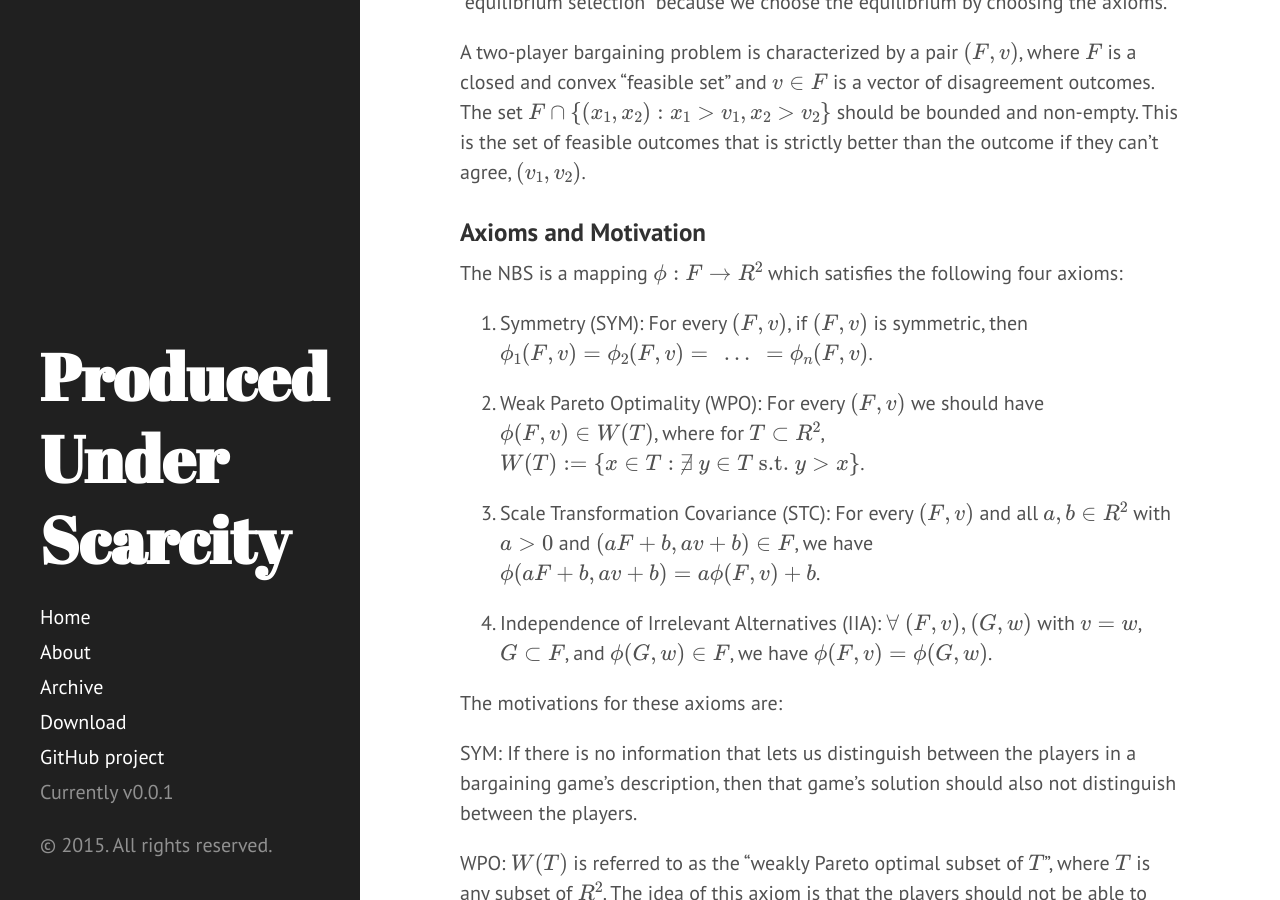
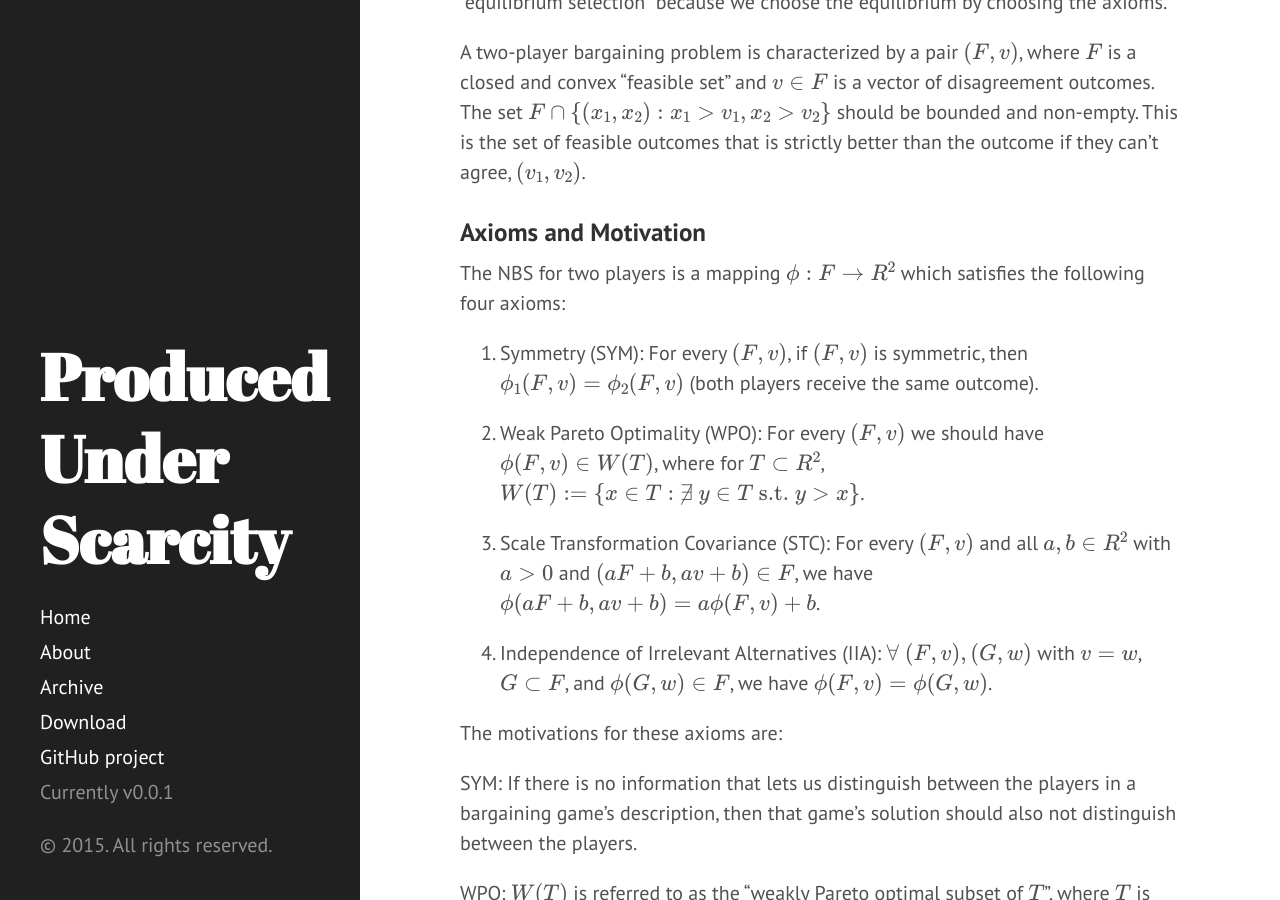
Before and after one commit to akhilrao/akhilrao.github.io, a Jekyll site: the page built from _posts/2015-11-01-nash-bargaining-example.md, in a window 1280 px wide and 900 px high, scrolled down 733 px. Built offline with Jekyll 4.4.1, drawn with Linux system fonts in a browser that asks for light colours; Markdown is read by kramdown in place of the engine named in the settings; formulas are drawn with MathJax 3.

Commit message:
fixed typos

```diff
--- a/_posts/2015-11-01-nash-bargaining-example.md
+++ b/_posts/2015-11-01-nash-bargaining-example.md
@@ -20,9 +20,9 @@ A two-player bargaining problem is characterized by a pair \\( (F,v) \\), where
 
 ### Axioms and Motivation
 
-The NBS is a mapping \\( \phi : F \to R^2 \\) which satisfies the following four axioms:
+The NBS for two players is a mapping \\( \phi : F \to R^2 \\) which satisfies the following four axioms:
 
-1. Symmetry (SYM): For every \\( (F,v) \\), if \\( (F,v) \\) is symmetric, then \\( \phi_1 (F,v) = \phi_2 (F,v) = \ ... \ = \phi_n (F,v) \\).
+1. Symmetry (SYM): For every \\( (F,v) \\), if \\( (F,v) \\) is symmetric, then \\( \phi_1 (F,v) = \phi_2 (F,v)\\) (both players receive the same outcome).
 
 2. Weak Pareto Optimality (WPO): For every \\( (F,v) \\) we should have \\( \phi (F,v) \in W(T) \\), where for \\( T \subset R^2 \\), \\( W(T) := \\{ x \in T: \not\exists \ y \in T \ \text{s.t.} \ y \gt x \\} \\).
 
```
Also changed, not shown: 1 other file.
